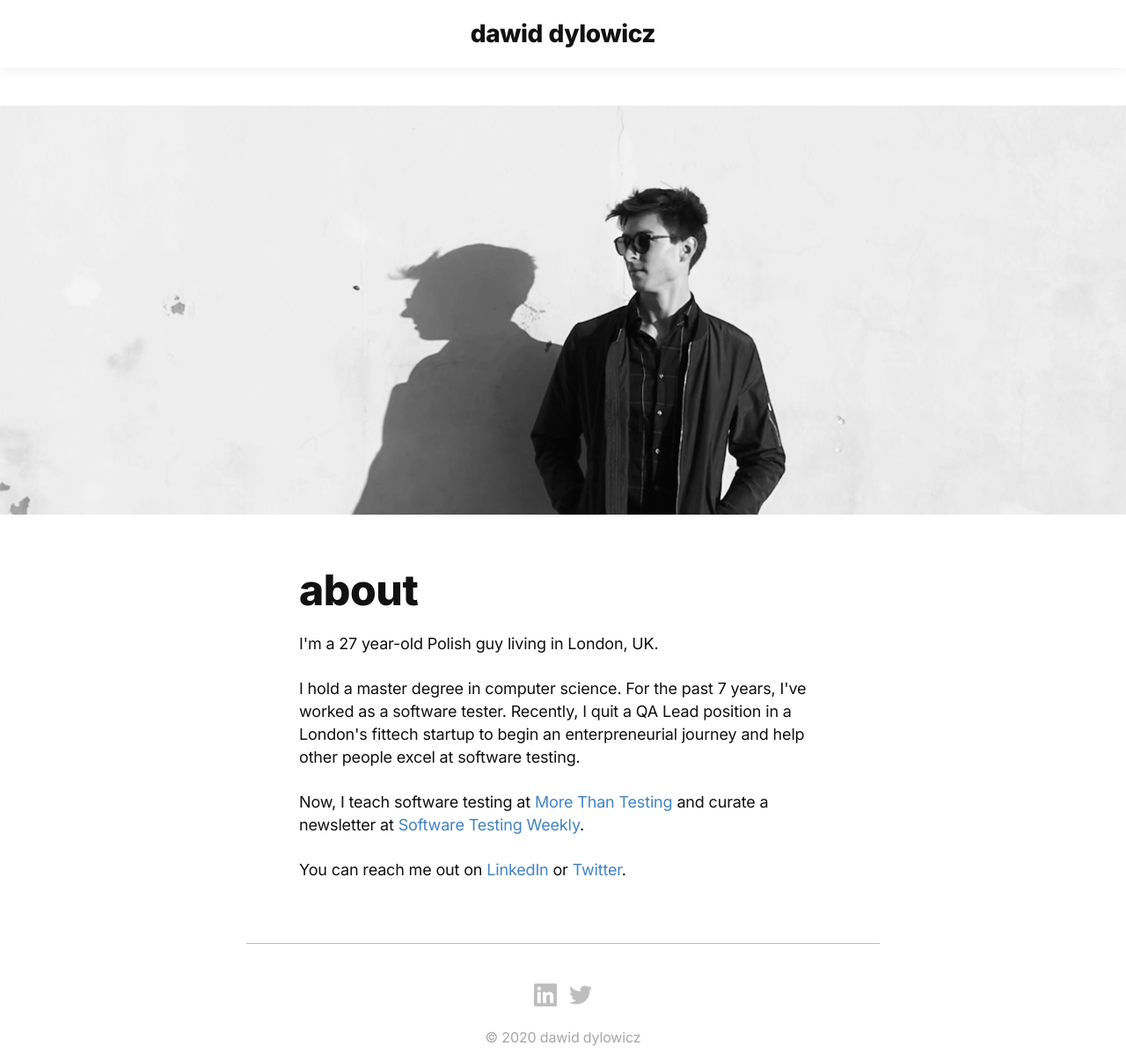
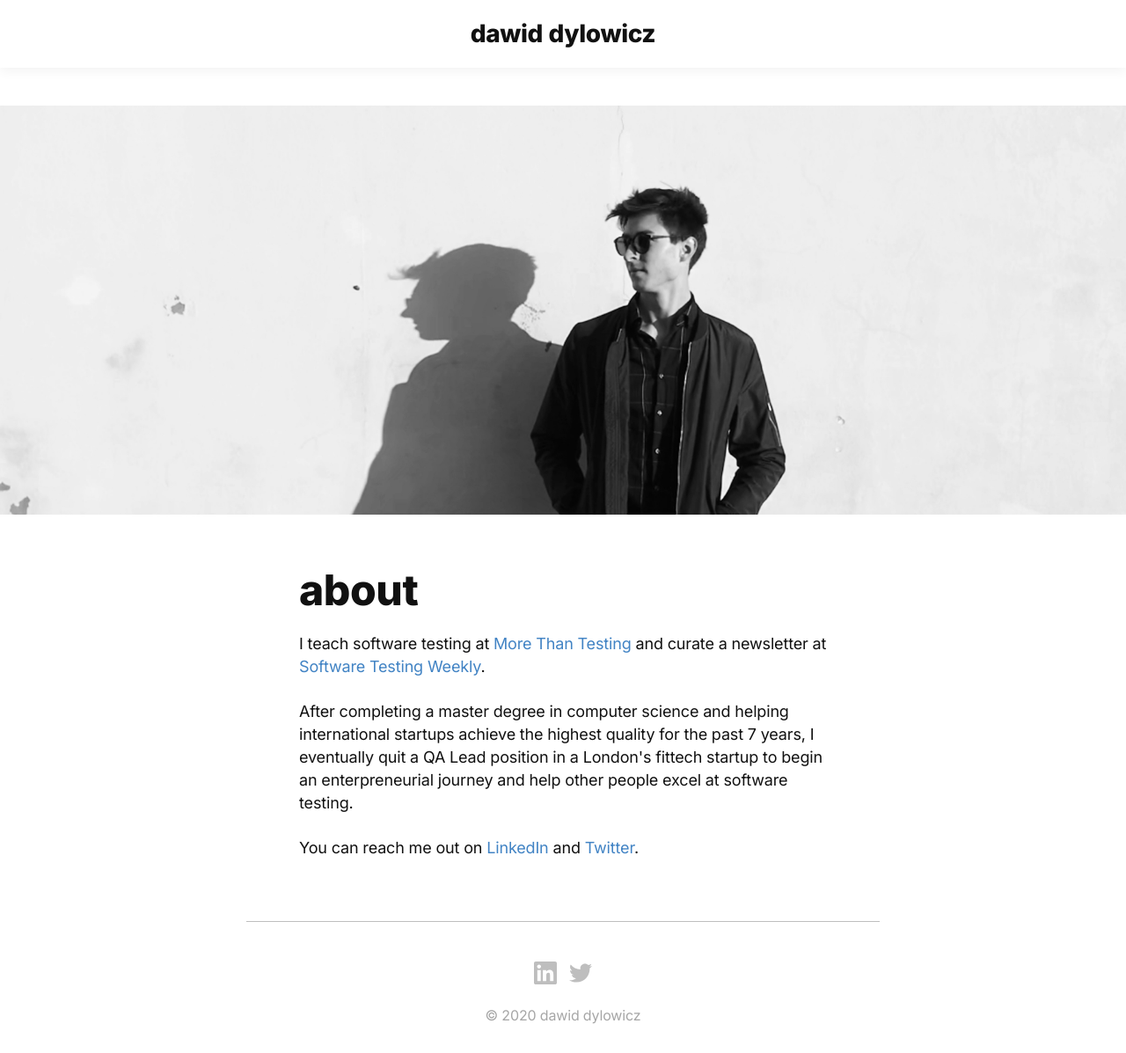
Before and after one commit to dylowicz/dylowicz.github.io, a Jekyll site: the page built from about/index.html, in a window 1280 px wide and 1197 px high. Shown: the whole window at 88% size. Built offline with Jekyll 4.4.1, drawn with Linux system fonts in a browser that asks for light colours.

```diff
--- a/about/index.html
+++ b/about/index.html
@@ -11,12 +11,12 @@
 sitemap: false
 ---
 
-<p>I'm a 27 year-old Polish guy living in London, UK.</p>
+<p>I teach software testing at <a href="https://morethantesting.com" target="_blank">More Than Testing</a> and curate a newsletter at <a href="https://softwaretestingweekly.com">Software Testing Weekly</a>.</p>
+
 <p>
-  I hold a master degree in computer science. For the past 7 years, I've worked as a software tester. Recently, I quit a QA Lead position in a London's fittech startup to begin an enterpreneurial journey and help other people excel at software testing.
+  After completing a master degree in computer science and helping international startups achieve the highest quality for the past 7 years, I eventually quit a QA Lead position in a London's fittech startup to begin an enterpreneurial journey and help other people excel at software testing.
 </p>
-<p>Now, I teach software testing at <a href="https://morethantesting.com" target="_blank">More Than Testing</a> and curate a newsletter at <a href="https://softwaretestingweekly.com">Software Testing Weekly</a>.</p>
 
 <!-- <p>Over time, I've hacked my life here and there. I share about it on my <a href="/blog">blog</a>.</p> -->
 
-<p>You can reach me out on <a href="https://www.linkedin.com/in/dawid-dylowicz/" target="_blank">LinkedIn</a> or <a href="https://twitter.com/ddylowicz" target="_blank">Twitter</a>.</p>
+<p>You can reach me out on <a href="https://www.linkedin.com/in/dawid-dylowicz/" target="_blank">LinkedIn</a> and <a href="https://twitter.com/ddylowicz" target="_blank">Twitter</a>.</p>
```
Also changed, not shown: blog/_drafts/things-for-2020.markdown (renamed from blog/_posts/2020-01-31-things-for-2020.markdown).
